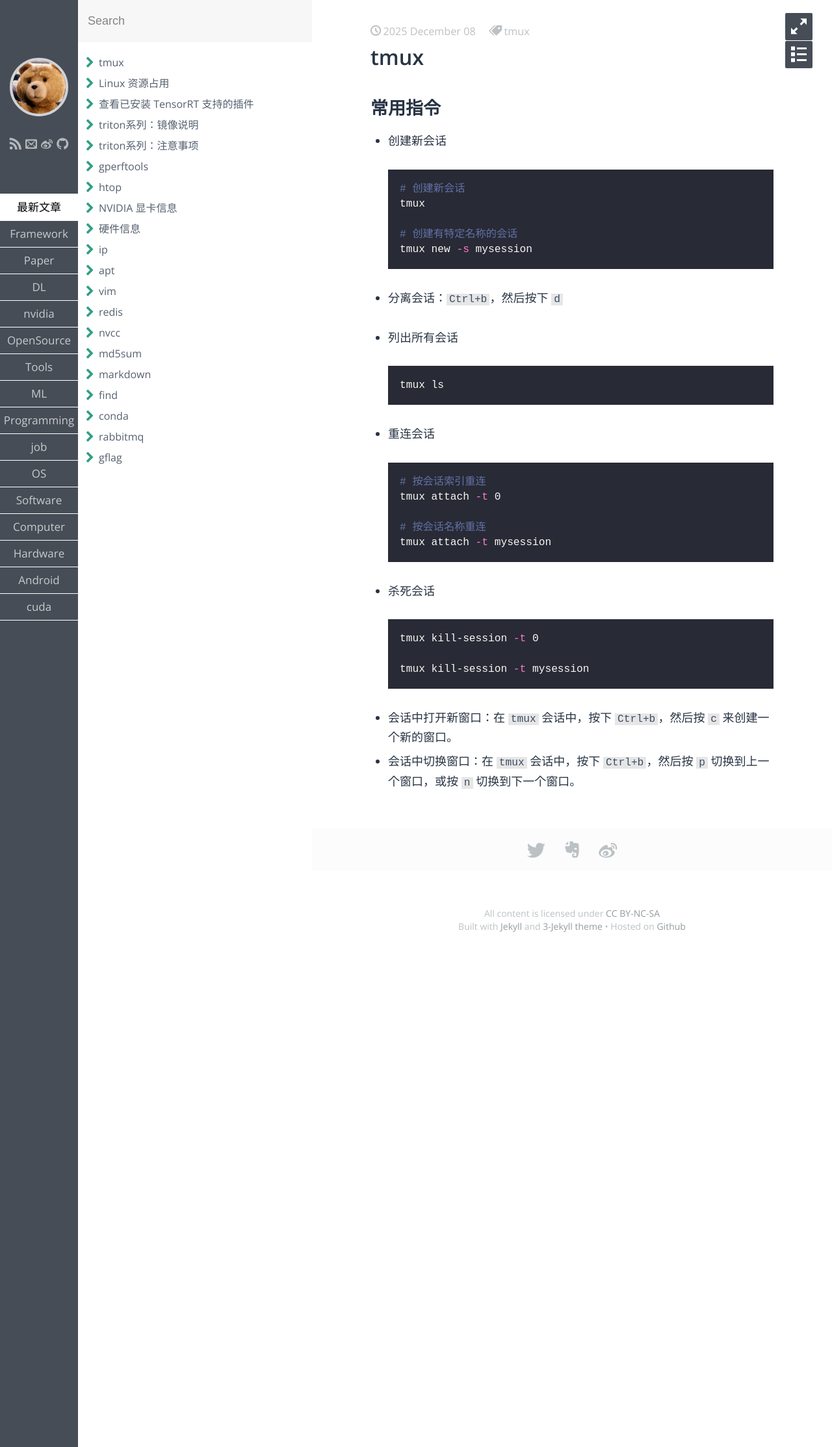
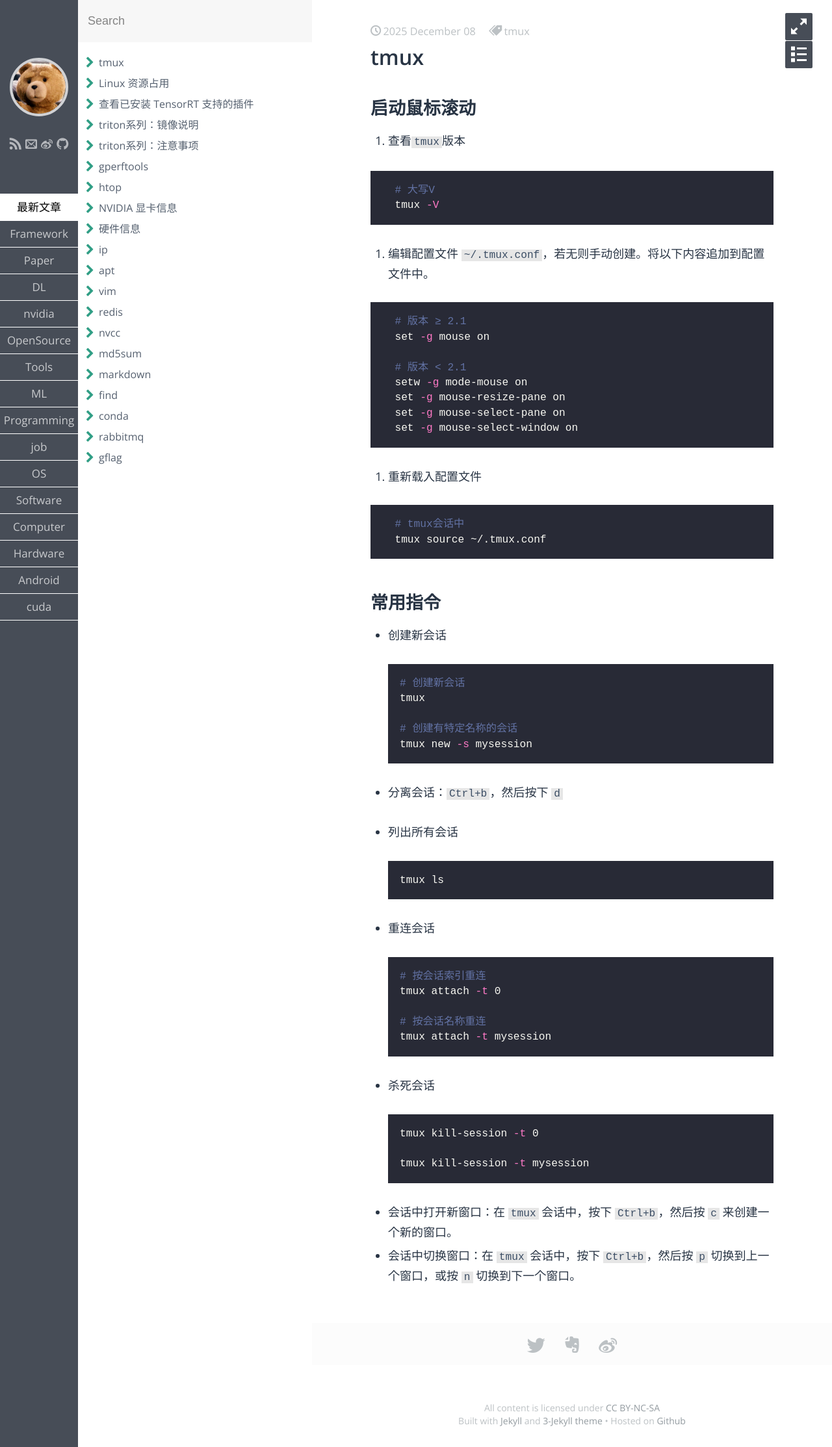
Before and after one commit to chiemon/chiemon.github.io, a Jekyll site: the page built from _posts/Tools/2025-12-08-tmux.md, in a window 1280 px wide. Shown: the whole page at 65% size. Built offline with Jekyll 4.4.1, drawn with Linux system fonts in a browser that asks for light colours; some web fonts are replaced.

Commit message:
update tmux

````diff
--- a/_posts/Tools/2025-12-08-tmux.md
+++ b/_posts/Tools/2025-12-08-tmux.md
@@ -6,6 +6,35 @@ tags: tmux
 keywords: tmux
 description:
 ---
+
+## 启动鼠标滚动
+
+1. 查看`tmux`版本
+
+  ```bash
+  # 大写V
+  tmux -V
+  ```
+
+2. 编辑配置文件 `~/.tmux.conf`，若无则手动创建。将以下内容追加到配置文件中。
+
+  ```bash
+  # 版本 ≥ 2.1
+  set -g mouse on
+
+  # 版本 < 2.1
+  setw -g mode-mouse on
+  set -g mouse-resize-pane on
+  set -g mouse-select-pane on
+  set -g mouse-select-window on
+  ```
+
+3. 重新载入配置文件
+
+  ```bash
+  # tmux会话中
+  tmux source ~/.tmux.conf
+  ```
 
 ## 常用指令
 
````
